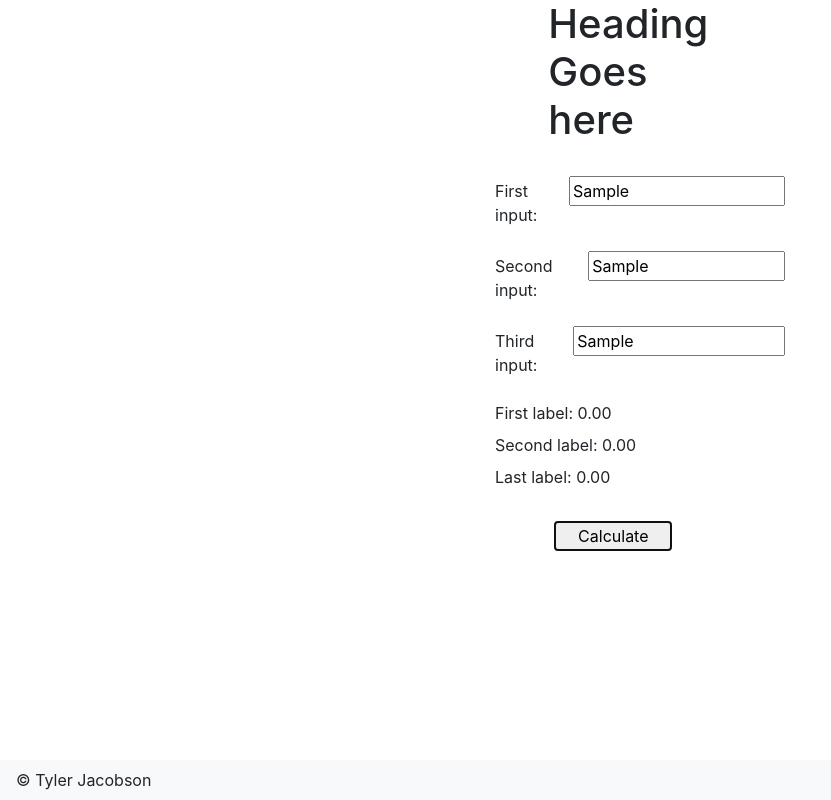
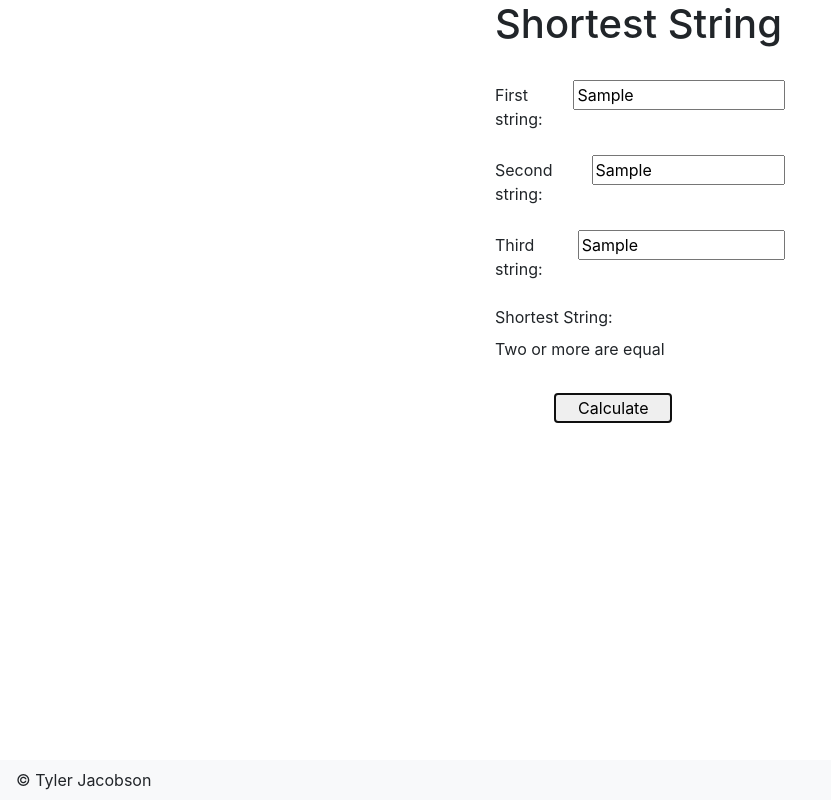
Before and after one commit to tjac1336/app-challenge-practice, a plain HTML site: page index.html in a window 1280 px wide. Both pictures are taken after typing "Sample", "Sample", "Sample" into the empty fields and a click on the button "Calculate". Shown: the whole page, without its empty margins (0-831 px from the left). Drawn offline with nearby package versions, Linux system fonts and the light colour scheme.

Commit message:
Added JavaScript to the app

```diff
--- a/index.html
+++ b/index.html
@@ -11,7 +11,7 @@
 
     <link rel="stylesheet" href="./css/styles.css">
 
-    <title>App Challenge</title>
+    <title>Practice App Challenge</title>
 
 </head>
 
@@ -20,11 +20,11 @@
     <main class="container center">
 
         <div class="row">
-            <div class="col-md-4"></div>
-            <div class="col-md-4">
-                <h1>Heading Goes here</h1>
+            <div class="col-md-3"></div>
+            <div class="col-md-6">
+                <h1>Shortest String</h1>
             </div>
-            <div class="col-md-4"></div>
+            <div class="col-md-3"></div>
         </div>
 
 
@@ -34,8 +34,8 @@
         <div class="row">
             <div class="col-md-3"></div>
             <div class="col-md-6" style="display: table">
-                <label style="display: table-cell">First input: </label>
-                <input type="text" placeholder="0.00" id="firstInput" style="display: table-cell; width: 100%">
+                <label style="display: table-cell">First string: </label>
+                <input type="text" placeholder="String 1" id="string1" style="display: table-cell; width: 100%">
             </div>
             <div class="col-md-3"></div>
         </div>
@@ -45,8 +45,8 @@
         <div class="row">
             <div class="col-md-3"></div>
             <div class="col-md-6" style="display: table">
-                <label style="display: table-cell">Second input: </label>
-                <input type="text" placeholder="0.00" id="secondInput" style="display: table-cell; width: 100%">
+                <label style="display: table-cell">Second string: </label>
+                <input type="text" placeholder="String 2" id="string2" style="display: table-cell; width: 100%">
             </div>
             <div class="col-md-3"></div>
         </div>
@@ -56,8 +56,8 @@
         <div class="row">
             <div class="col-md-3"></div>
             <div class="col-md-6" style="display: table">
-                <label style="display: table-cell">Third input: </label>
-                <input type="text" placeholder="0.00" id="thirdInput" style="display: table-cell; width: 100%">
+                <label style="display: table-cell">Third string: </label>
+                <input type="text" placeholder="String 3" id="string3" style="display: table-cell; width: 100%">
             </div>
             <div class="col-md-3"></div>
         </div>
@@ -69,45 +69,13 @@
             <div class="col-md-6">
                 <tr>
                     <td>
-                        <label>First label: </label>
+                        <label>Shortest String: </label>
                     </td>
                     <td>
-                        <label id="firstLabel">0.00</label>
+                        <label id="shortestStringLbl"></label>
                     </td>
                 </tr>
             </div>
-        </div>
-
-
-        <div class="row">
-            <div class="col-md-3"></div>
-            <div class="col-md-6">
-                <tr>
-                    <td>
-                        <label>Second label: </label>
-                    </td>
-                    <td>
-                        <label id="secondLabel">0.00</label>
-                    </td>
-                </tr>
-            </div>
-            <div class="col-md-3"></div>
-        </div>
-
-
-        <div class="row">
-            <div class="col-md-3"></div>
-            <div class="col-md-6">
-                <tr>
-                    <td>
-                        <label>Last label: </label>
-                    </td>
-                    <td>
-                        <label id="lastLabel">0.00</label>
-                    </td>
-                </tr>
-            </div>
-            <div class="col-md-3"></div>
         </div>
 
 
--- a/scr/main.js
+++ b/scr/main.js
@@ -1,12 +1,31 @@
-document.querySelector('#calculate').addEventListener('click', calculate);
+document.querySelector('#calculate').addEventListener('click', shortestStringFuction);
 
-function calculate() {
-    const firstInput = parseFloat(document.querySelector('#firstInput').value);
-    const secondInput = parseFloat(document.querySelector('#secondInput').value);
+function shortestStringFuction() {
+    const string1 = document.querySelector('#string1');
+    const string2 = document.querySelector('#string2');
+    const string3 = document.querySelector('#string3');
 
 
+    let str1length = (string1.value).length;
+    let str2length = (string2.value).length;
+    let str3length = (string3.value).length;
 
-    document.querySelector('#tipAmount').innerHTML = tipAmount.toFixed(2);
-    document.querySelector('#taxTotal').innerHTML = tax.toFixed(2);
-    document.querySelector('#grandTotal').innerHTML = (total + tipAmount + tax).toFixed(2);
+
+    if (str1length < str2length && str1length < str3length)
+    {
+        document.querySelector('#shortestStringLbl').innerHTML = string1.value;
+    }
+    if (str2length < str1length && str2length < str3length)
+    {
+        document.querySelector('#shortestStringLbl').innerHTML = string2.value;
+    }
+    if (str3length < str1length && str3length < str2length)
+    {
+        document.querySelector('#shortestStringLbl').innerHTML = string3.value;
+    }
+    if (str1length == str2length || str1length == str3length || str2length == str3length)
+    {
+        document.querySelector('#shortestStringLbl').innerHTML = "Two or more are equal"
+    }
+
 };
```
